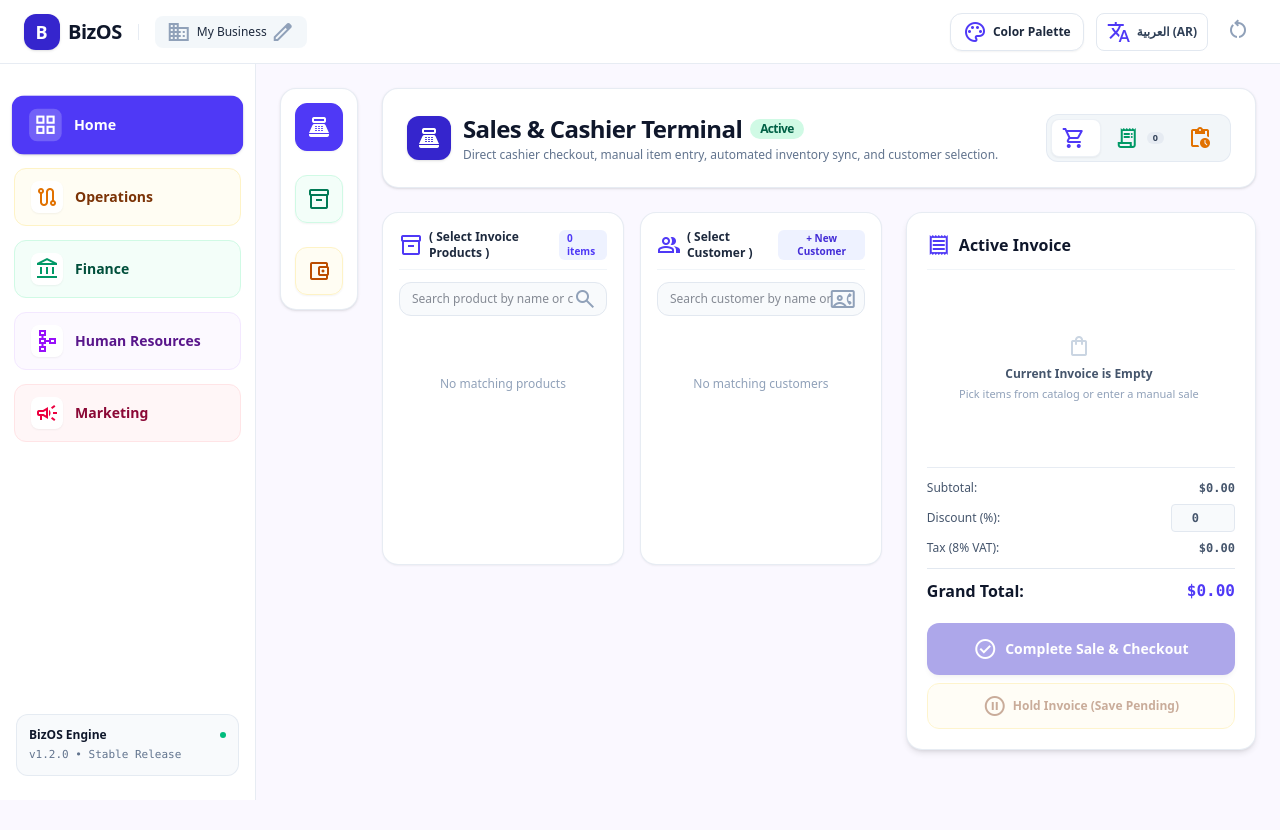
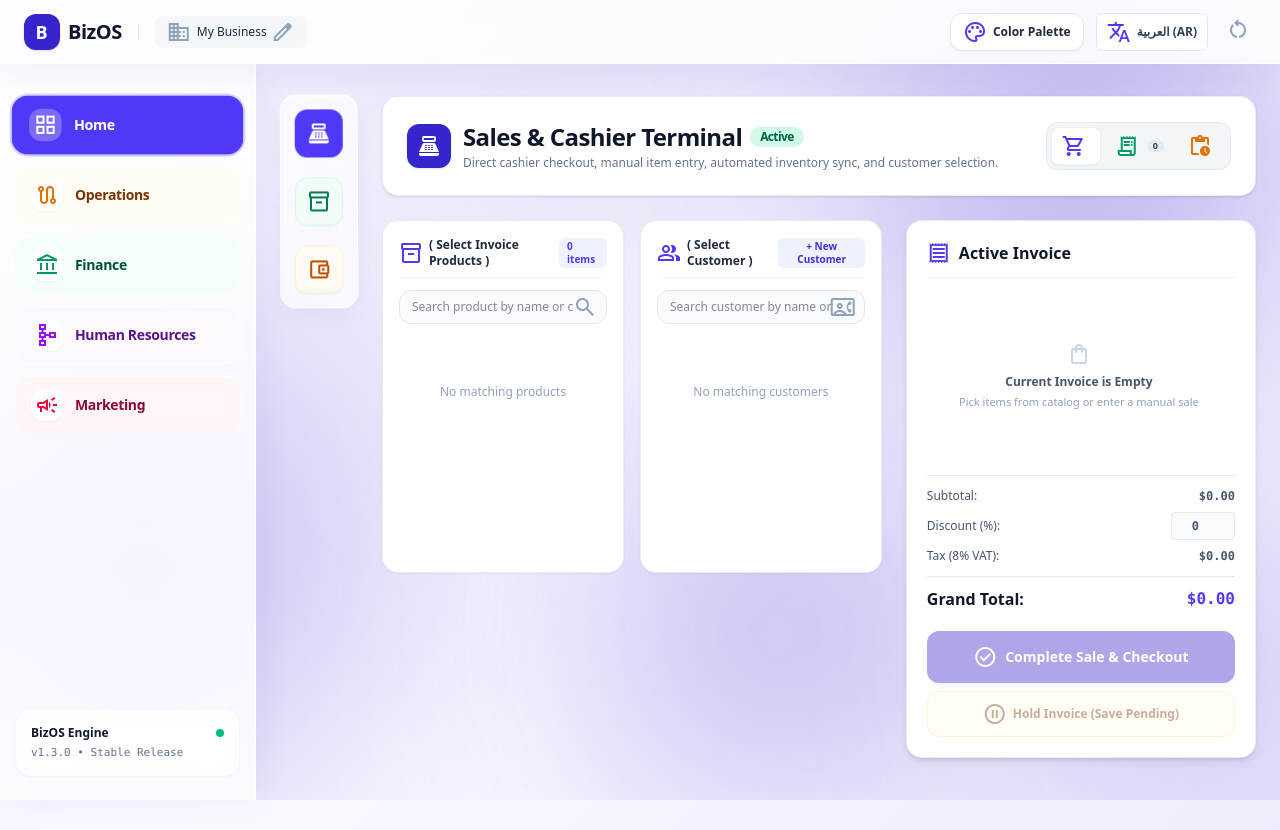
Before and after one commit to highbeauty580-afk/BizOS, a React (Vite) app: page / in a window 1280 px wide. Built offline with nearby package versions, Linux system fonts and the light colour scheme.

Commit message:
feat(ui): implement glassmorphism and liquid motion
Introduce a liquid aquatic animation system and glassmorphism styling across the application components to improve visual fluidity and modern aesthetic. Added dynamic color conversion utilities to support theme-aware transparent backgrounds.

```diff
--- a/src/App.tsx
+++ b/src/App.tsx
@@ -8,16 +8,88 @@ import { FinancePage } from './pages/FinancePage';
 import { HRPage } from './pages/HRPage';
 import { MarketingPage } from './pages/MarketingPage';
 
+const hexToRgb = (hex: string): { r: number; g: number; b: number } => {
+  if (!hex) return { r: 53, g: 37, b: 205 };
+  let cleanHex = hex.replace('#', '').trim();
+  if (cleanHex.length === 3) {
+    cleanHex = cleanHex.split('').map((c) => c + c).join('');
+  }
+  const num = parseInt(cleanHex, 16);
+  if (isNaN(num)) return { r: 53, g: 37, b: 205 };
+  return {
+    r: (num >> 16) & 255,
+    g: (num >> 8) & 255,
+    b: num & 255,
+  };
+};
+
+const hexToRgba = (hex: string, alpha: number): string => {
+  const { r, g, b } = hexToRgb(hex);
+  return `rgba(${r}, ${g}, ${b}, ${alpha})`;
+};
+
 const AppContent: React.FC = () => {
   const { currentPage, language, customPalette } = useApp();
 
   const isRtl = language === 'ar';
 
+  const primaryHex = customPalette.primaryAccent || '#3525cd';
+  const pageBgHex = customPalette.pageBg || '#f0f7ff';
+  const sidebarBgHex = customPalette.sidebarBg && customPalette.sidebarBg !== '#ffffff' ? customPalette.sidebarBg : primaryHex;
+  const topBarBgHex = customPalette.topBarBg && customPalette.topBarBg !== '#ffffff' ? customPalette.topBarBg : primaryHex;
+
+  // Dynamic RGBA gradients matching the user's chosen palette
+  const blob1Gradient = `radial-gradient(circle at 50% 50%, ${hexToRgba(primaryHex, 0.32)} 0%, ${hexToRgba(primaryHex, 0.12)} 50%, transparent 75%)`;
+  const blob2Gradient = `radial-gradient(circle at 50% 50%, ${hexToRgba(sidebarBgHex, 0.28)} 0%, ${hexToRgba(primaryHex, 0.08)} 55%, transparent 80%)`;
+  const blob3Gradient = `radial-gradient(circle at 50% 50%, ${hexToRgba(topBarBgHex, 0.25)} 0%, ${hexToRgba(primaryHex, 0.06)} 55%, transparent 80%)`;
+  const blob4Gradient = `radial-gradient(circle at 50% 50%, ${hexToRgba(primaryHex, 0.2)} 0%, ${hexToRgba(primaryHex, 0.04)} 60%, transparent 80%)`;
+
+  const dynamicCanvasStyle: React.CSSProperties = {
+    backgroundColor: pageBgHex,
+    backgroundImage: `radial-gradient(ellipse at 50% 0%, ${hexToRgba(primaryHex, 0.09)} 0%, transparent 70%), linear-gradient(135deg, ${hexToRgba(primaryHex, 0.04)} 0%, ${pageBgHex} 50%, ${hexToRgba(primaryHex, 0.06)} 100%)`,
+  };
+
   return (
     <div
-      style={{ backgroundColor: customPalette.pageBg || '#faf8ff' }}
-      className="min-h-screen text-[#131b2e] font-sans antialiased transition-colors duration-200"
+      style={dynamicCanvasStyle}
+      className="min-h-screen text-[#131b2e] font-sans antialiased transition-colors duration-300 relative overflow-x-hidden"
     >
+      {/* Dynamic Floating Animated Liquid Water Background Atmosphere (أجواء عائمة متطابقة مع ألوان المستخدم) */}
+      <div className="fixed inset-0 pointer-events-none overflow-hidden z-0">
+        {/* Blob 1: Primary Selected Accent Water Glow */}
+        <div
+          style={{ background: blob1Gradient }}
+          className="absolute top-[-10%] right-[-5%] w-[580px] h-[580px] rounded-full blur-3xl water-blob-1 transition-all duration-700"
+        />
+
+        {/* Blob 2: Sidebar / Secondary Palette Reflection */}
+        <div
+          style={{ background: blob2Gradient }}
+          className="absolute top-[30%] left-[-10%] w-[620px] h-[620px] rounded-full blur-3xl water-blob-2 transition-all duration-700"
+        />
+
+        {/* Blob 3: TopBar Palette Wave */}
+        <div
+          style={{ background: blob3Gradient }}
+          className="absolute bottom-[-10%] right-[20%] w-[520px] h-[520px] rounded-full blur-3xl water-blob-3 transition-all duration-700"
+        />
+
+        {/* Blob 4: Soft Accent Shimmer Highlight */}
+        <div
+          style={{ background: blob4Gradient }}
+          className="absolute top-[60%] right-[-8%] w-[480px] h-[480px] rounded-full blur-3xl water-blob-1 transition-all duration-700"
+        />
+
+        {/* Dynamic Water Caustic Pattern Overlay */}
+        <div
+          className="absolute inset-0 opacity-[0.04] mix-blend-overlay pointer-events-none"
+          style={{
+            backgroundImage: `radial-gradient(circle at 50% 50%, ${primaryHex} 1px, transparent 1px)`,
+            backgroundSize: '32px 32px'
+          }}
+        />
+      </div>
+
       {/* Top Header */}
       <Header />
 
@@ -25,7 +97,7 @@ const AppContent: React.FC = () => {
       <Sidebar />
 
       {/* Main Content Viewport */}
-      <div className={`pt-16 pb-12 transition-all ${isRtl ? 'pr-64 pl-0' : 'pl-64 pr-0'}`}>
+      <div className={`relative z-10 pt-18 pb-12 transition-all ${isRtl ? 'pr-64 pl-0' : 'pl-64 pr-0'}`}>
         <main className="w-full max-w-7xl mx-auto px-4 sm:px-6 py-6">
           {currentPage === 'home' && <HomePage />}
           {currentPage === 'operations' && <OperationsPage />}
--- a/src/components/Header.tsx
+++ b/src/components/Header.tsx
@@ -28,9 +28,9 @@ export const Header: React.FC = () => {
   return (
     <>
       <header
-        className="fixed top-0 left-0 right-0 h-16 backdrop-blur-md border-b border-slate-200/80 z-50 px-4 md:px-6 flex items-center justify-between transition-colors"
+        className="fixed top-0 left-0 right-0 h-16 glass-header z-50 px-4 md:px-6 flex items-center justify-between transition-colors backdrop-blur-xl border-b border-white/70 shadow-sm"
         style={{
-          backgroundColor: customPalette.topBarBg || '#ffffff',
+          backgroundColor: customPalette.topBarBg ? `${customPalette.topBarBg}dd` : 'rgba(255, 255, 255, 0.75)',
           color: customPalette.topBarText || '#0f172a',
         }}
       >
--- a/src/components/Sidebar.tsx
+++ b/src/components/Sidebar.tsx
@@ -80,31 +80,31 @@ export const Sidebar: React.FC = () => {
   return (
     <aside
       style={{
-        backgroundColor: customPalette.sidebarBg || '#ffffff',
+        backgroundColor: customPalette.sidebarBg ? `${customPalette.sidebarBg}d0` : 'rgba(255, 255, 255, 0.72)',
         color: customPalette.sidebarText || '#334155',
       }}
-      className={`fixed top-16 bottom-0 w-64 border-r border-slate-200/80 z-40 flex flex-col justify-between py-6 transition-all ${
+      className={`fixed top-16 bottom-0 w-64 glass-sidebar border-r border-white/70 z-40 flex flex-col justify-between py-6 transition-all ${
         isRtl ? 'right-0 border-r-0 border-l' : 'left-0'
       }`}
     >
       <div className="flex flex-col gap-2 px-3.5">
-        {/* Navigation List with Increased Spacing (gap-3.5) */}
-        <nav className="flex flex-col gap-3.5 pt-2">
+        {/* Navigation List with Floating Glass Chips */}
+        <nav className="flex flex-col gap-3 pt-2">
           {navItems.map((item) => {
             const isActive = currentPage === item.id;
             return (
               <button
                 key={item.id}
                 onClick={() => setCurrentPage(item.id)}
-                className={`w-full flex items-center gap-3 px-4 py-3 rounded-xl border text-start transition-all duration-300 cursor-pointer group hover:-translate-y-0.5 ${
+                className={`w-full flex items-center gap-3 px-4 py-3 rounded-2xl border text-start transition-all duration-300 cursor-pointer group hover:-translate-y-0.5 ${
                   isActive
-                    ? `${item.activeBg} border-transparent font-bold scale-[1.02] shadow-md`
-                    : `${item.inactiveBg} ${item.inactiveText} font-semibold hover:shadow-xs`
+                    ? `${item.activeBg} border-transparent font-bold scale-[1.02] shadow-lg shadow-indigo-500/20 ring-2 ring-indigo-400/30`
+                    : `${item.inactiveBg} ${item.inactiveText} font-semibold hover:shadow-md border-white/60 backdrop-blur-md`
                 }`}
               >
                 <div
-                  className={`w-8 h-8 rounded-lg flex items-center justify-center transition-all duration-300 ${
-                    isActive ? 'bg-white/20 text-white' : 'bg-white shadow-xs group-hover:scale-110'
+                  className={`w-8 h-8 rounded-xl flex items-center justify-center transition-all duration-300 ${
+                    isActive ? 'bg-white/25 text-white shadow-xs' : 'bg-white/80 shadow-xs group-hover:scale-110 group-hover:bg-white'
                   }`}
                 >
                   <span className={`material-symbols-outlined text-lg ${item.iconAnimClass} ${
@@ -113,7 +113,7 @@ export const Sidebar: React.FC = () => {
                     {item.icon}
                   </span>
                 </div>
-                <span className="text-sm">
+                <span className="text-sm tracking-tight">
                   {isRtl ? item.labelAr : item.labelEn}
                 </span>
               </button>
@@ -124,13 +124,13 @@ export const Sidebar: React.FC = () => {
 
       {/* Footer info box */}
       <div className="px-4 flex flex-col gap-3">
-        <div className="p-3 rounded-xl bg-slate-50 border border-slate-200/80 flex flex-col gap-1">
-          <div className="text-xs font-semibold text-slate-900 flex items-center justify-between">
+        <div className="p-3.5 rounded-2xl bg-white/60 border border-white/80 backdrop-blur-md flex flex-col gap-1 shadow-xs">
+          <div className="text-xs font-bold text-slate-900 flex items-center justify-between">
             <span>BizOS Engine</span>
-            <span className="w-1.5 h-1.5 rounded-full bg-emerald-500"></span>
+            <span className="w-2 h-2 rounded-full bg-emerald-500"></span>
           </div>
           <div className="text-[11px] text-slate-500 font-mono">
-            v1.2.0 • {isRtl ? 'إصدار ثابت' : 'Stable Release'}
+            v1.3.0 • {isRtl ? 'إصدار ثابت' : 'Stable Release'}
           </div>
         </div>
       </div>
--- a/src/index.css
+++ b/src/index.css
@@ -9,23 +9,124 @@
   }
 }
 
-/* Ambient Floating Keyframes */
+/* Ambient Floating & Aquatic Water Keyframes */
 @keyframes floatGentle {
   0%, 100% {
-    transform: translateY(0px);
+    transform: translateY(0px) rotate(0deg);
   }
   50% {
-    transform: translateY(-4px);
+    transform: translateY(-5px) rotate(0.5deg);
   }
 }
 
 @keyframes floatSlow {
   0%, 100% {
-    transform: translateY(0px);
+    transform: translateY(0px) rotate(0deg);
   }
   50% {
-    transform: translateY(-3px);
+    transform: translateY(-4px) rotate(-0.5deg);
   }
+}
+
+/* Aquatic Water Blob Liquid Motion */
+@keyframes aquaticBlob1 {
+  0%, 100% {
+    transform: translate(0px, 0px) scale(1);
+    border-radius: 60% 40% 30% 70% / 60% 30% 70% 40%;
+  }
+  33% {
+    transform: translate(40px, -60px) scale(1.15);
+    border-radius: 30% 60% 70% 40% / 50% 60% 30% 60%;
+  }
+  66% {
+    transform: translate(-30px, 30px) scale(0.92);
+    border-radius: 70% 30% 50% 50% / 30% 40% 60% 70%;
+  }
+}
+
+@keyframes aquaticBlob2 {
+  0%, 100% {
+    transform: translate(0px, 0px) scale(1);
+    border-radius: 50% 50% 70% 30% / 30% 60% 40% 70%;
+  }
+  33% {
+    transform: translate(-50px, 40px) scale(1.12);
+    border-radius: 60% 40% 40% 60% / 70% 30% 60% 40%;
+  }
+  66% {
+    transform: translate(30px, -40px) scale(0.95);
+    border-radius: 40% 60% 30% 70% / 40% 70% 30% 60%;
+  }
+}
+
+@keyframes aquaticBlob3 {
+  0%, 100% {
+    transform: translate(0px, 0px) scale(1);
+  }
+  50% {
+    transform: translate(35px, 35px) scale(1.2);
+  }
+}
+
+@keyframes waterShimmer {
+  0% {
+    background-position: -200% 0;
+  }
+  100% {
+    background-position: 200% 0;
+  }
+}
+
+/* Glassmorphism & Liquid Utility Classes */
+.water-blob-1 {
+  animation: aquaticBlob1 22s ease-in-out infinite;
+}
+
+.water-blob-2 {
+  animation: aquaticBlob2 28s ease-in-out infinite;
+}
+
+.water-blob-3 {
+  animation: aquaticBlob3 25s ease-in-out infinite;
+}
+
+.glass-panel {
+  backdrop-filter: blur(20px) saturate(180%);
+  -webkit-backdrop-filter: blur(20px) saturate(180%);
+  background: rgba(255, 255, 255, 0.72);
+  border: 1px solid rgba(255, 255, 255, 0.8);
+  box-shadow: 0 20px 50px rgba(0, 100, 200, 0.08), 0 4px 12px rgba(0, 0, 0, 0.02), inset 0 1px 1px rgba(255, 255, 255, 0.95);
+}
+
+.glass-card {
+  backdrop-filter: blur(14px) saturate(170%);
+  -webkit-backdrop-filter: blur(14px) saturate(170%);
+  background: rgba(255, 255, 255, 0.78);
+  border: 1px solid rgba(255, 255, 255, 0.85);
+  box-shadow: 0 10px 25px -5px rgba(0, 50, 120, 0.06), 0 2px 6px rgba(0, 0, 0, 0.02), inset 0 1px 1px rgba(255, 255, 255, 0.9);
+  transition: transform 0.35s cubic-bezier(0.34, 1.56, 0.64, 1), box-shadow 0.35s ease-out, border-color 0.3s ease-out;
+}
+
+.glass-card:hover {
+  transform: translateY(-5px);
+  box-shadow: 0 22px 45px -10px rgba(14, 116, 144, 0.16), 0 0 25px rgba(59, 130, 246, 0.18), inset 0 1px 2px rgba(255, 255, 255, 1);
+  border-color: rgba(255, 255, 255, 0.98);
+}
+
+.glass-header {
+  backdrop-filter: blur(24px) saturate(200%);
+  -webkit-backdrop-filter: blur(24px) saturate(200%);
+  background: rgba(255, 255, 255, 0.78);
+  border-bottom: 1px solid rgba(255, 255, 255, 0.85);
+  box-shadow: 0 8px 32px 0 rgba(31, 38, 135, 0.06);
+}
+
+.glass-sidebar {
+  backdrop-filter: blur(24px) saturate(200%);
+  -webkit-backdrop-filter: blur(24px) saturate(200%);
+  background: rgba(255, 255, 255, 0.72);
+  border-color: rgba(255, 255, 255, 0.8);
+  box-shadow: 4px 0 32px 0 rgba(31, 38, 135, 0.05);
 }
 
 /* Interactive Floating Card Utilities */
@@ -43,19 +144,7 @@
 
 .floating-card:hover {
   transform: translateY(-4px);
-  box-shadow: 0 12px 24px -6px rgba(15, 23, 42, 0.08), 0 4px 8px -2px rgba(15, 23, 42, 0.04);
-}
-
-/* Interactive Dynamic Material Symbols Icon Hover Animations */
-.material-symbols-outlined {
-  display: inline-block;
-  transition: transform 0.3s cubic-bezier(0.34, 1.56, 0.64, 1), color 0.25s ease-out;
-}
-
-button:hover .material-symbols-outlined,
-a:hover .material-symbols-outlined,
-.group:hover .material-symbols-outlined {
-  transform: scale(1.18) rotate(8deg);
+  box-shadow: 0 16px 32px -8px rgba(14, 116, 144, 0.12), 0 4px 12px -2px rgba(0, 0, 0, 0.04);
 }
 
 /* Custom subtle scrollbar */
--- a/src/pages/HomePage.tsx
+++ b/src/pages/HomePage.tsx
@@ -27,8 +27,8 @@ export const HomePage: React.FC = () => {
         {/* 3-Icon Vertical Sidebar Column */}
         <div className="flex-shrink-0 z-20">
           <div
-            style={{ backgroundColor: customPalette.surfaceBg || '#ffffff' }}
-            className="p-3.5 rounded-2xl border border-slate-200/80 shadow-sm flex flex-row lg:flex-col gap-6 w-fit transition-colors floating-card"
+            style={{ backgroundColor: customPalette.surfaceBg ? `${customPalette.surfaceBg}b0` : 'rgba(255, 255, 255, 0.75)' }}
+            className="p-3.5 rounded-2xl glass-card border border-white/80 shadow-lg flex flex-row lg:flex-col gap-5 w-fit backdrop-blur-xl animate-float-slow"
           >
             {/* 1. SALES ICON (المبيعات) */}
             <button
```
